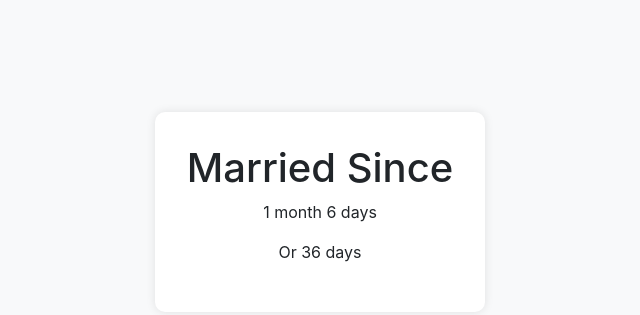
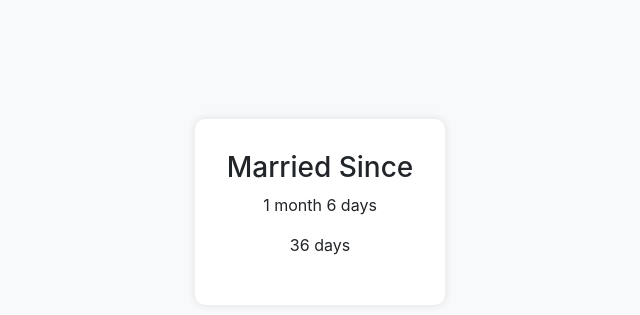
Before and after one commit to mdsrk/marriedsince, a plain HTML site: page index.html in a window 1280 px wide. Shown: the part 188-503 px from the top of the page, without its empty margins (320-960 px from the left). Drawn offline with nearby package versions, Linux system fonts and the light colour scheme.

Commit message:
Update index.html

```diff
--- a/index.html
+++ b/index.html
@@ -25,9 +25,9 @@
 </head>
 <body>
     <div class="counter-container">
-        <h1>Married Since</h1>
-        <p id="counter"></p>
-        <p id="total-days"></p>
+        <h3>Married Since</h3>
+        <b></b><p id="counter"></p>
+        <p id="total-days"></p></b>
     </div>
 
     <!-- Bootstrap JS and dependencies -->
@@ -64,7 +64,7 @@
             const totalDaysElement = document.getElementById('total-days');
             const timeSince = calculateTimeSince(marriageDate);
             counterElement.innerText = timeSince.formatted;
-            totalDaysElement.innerText = `Or ${timeSince.totalDays} days`;
+            totalDaysElement.innerText = `${timeSince.totalDays} days`;
         }
 
         updateCounter();
```
